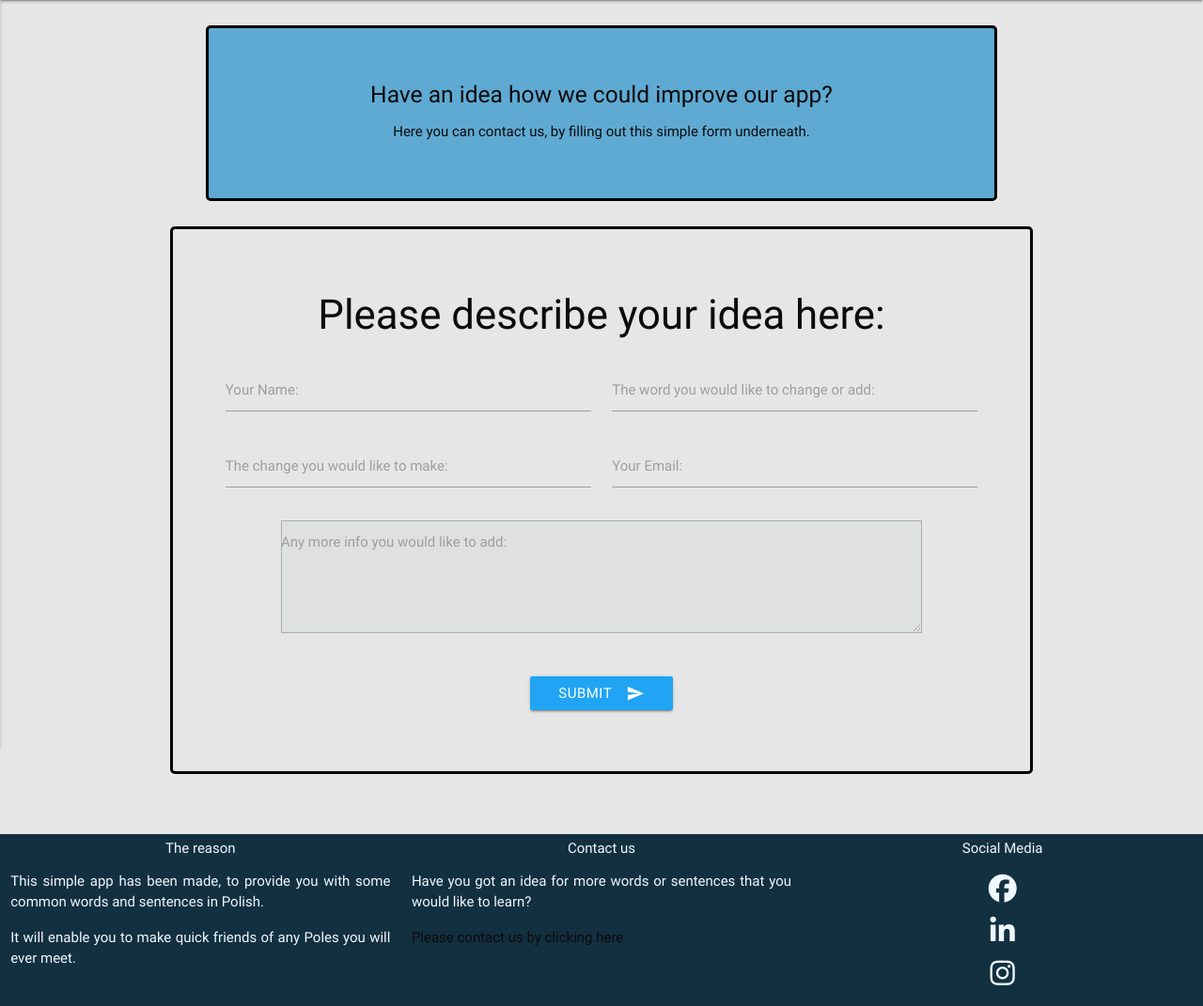
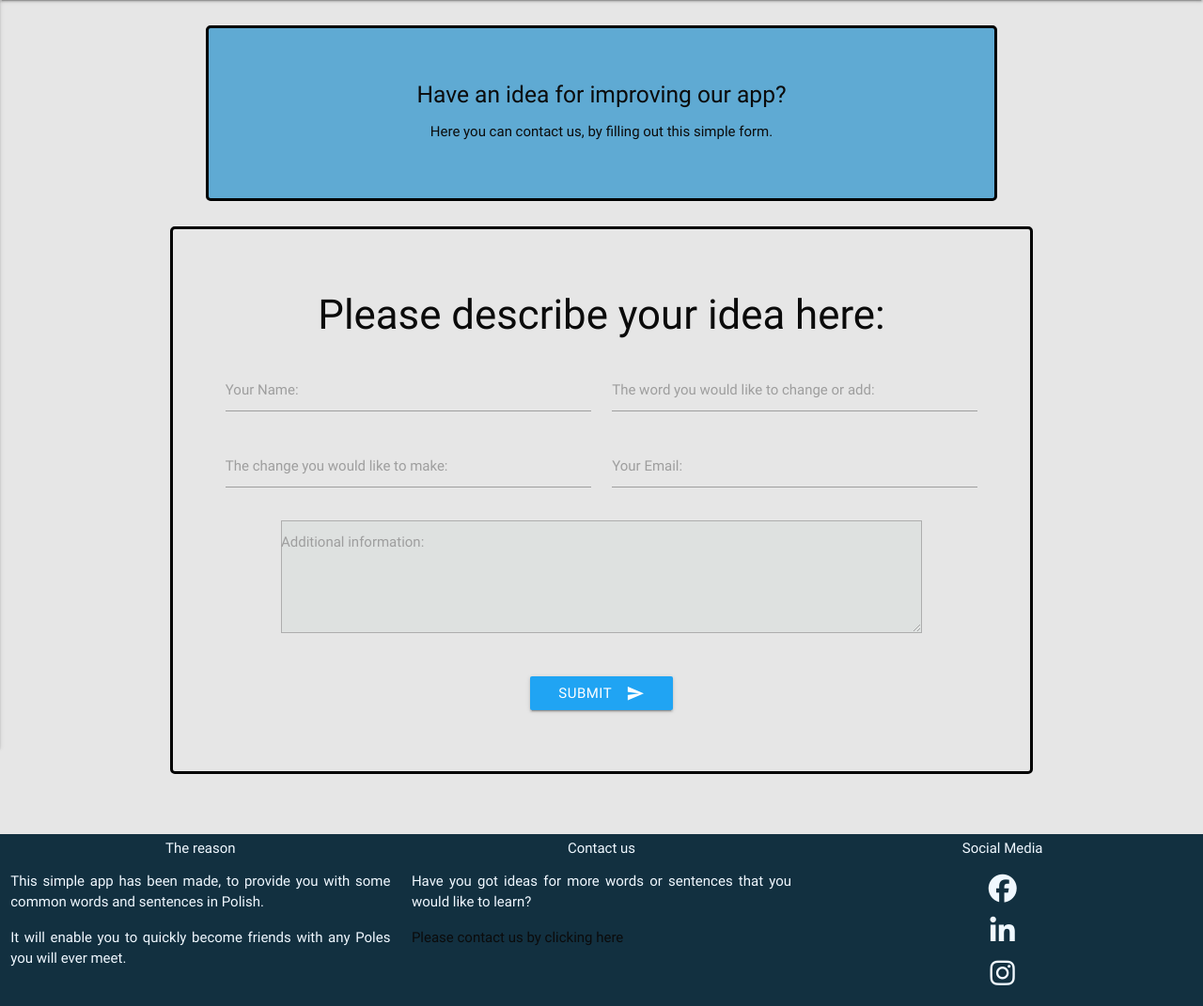
Before and after one commit to MrColorado35/pol_speak, a Flask app: page /contact in a window 1280 px wide. Shown: the part 64-1135 px from the top of the page at 94% size. Run offline with Flask 2, Linux system fonts and the light colour scheme; some libraries are stand-ins or nearby versions; some web fonts are replaced.

Commit message:
proofreading of all texts

```diff
--- a/templates/admin.html
+++ b/templates/admin.html
@@ -1,7 +1,7 @@
 <!-- Admins will be allowed to perform all CRUD actions in our database -->
 {% extends 'base.html' %}
 {% block content %}
-<h3 class="center bg-morenew padding-5 border">Here you can add, delete or edit any word in this app:</h3>
+<h3 class="center bg-morenew padding-5 border">Here you can add, delete or edit words in this app:</h3>
 <ul class="collapsible" data-collapsible="accordion">
    <li>
       <a href="{{url_for('all_words')}}">
--- a/templates/all_words.html
+++ b/templates/all_words.html
@@ -5,7 +5,7 @@
    <div class="col sm12 bg-morenew margin border center ">
       <h4 class="">"With the great power comes great responsibility"</h4>
       <h5 class="">In this section you can see, edit or delete any record in our database.</h5>
-      <p>Please use that great power to make the world a bit better place, instead of destroying hard work of all our emploees for countless hours, while they created it.</p>
+      <p>Please use that great power to make the world a better place, instead of destroying countless hours of hard work of all our emploees.</p>
       <h6 class="padding-bottom ">Well, I don't employ anyone yet and the database is quite small, but one day it will be huge and important <br> and then we are going to need the text above.  </h6>
    </div>
 </div>
--- a/templates/base.html
+++ b/templates/base.html
@@ -59,11 +59,11 @@
             <div class="col s12 m4">
                 <h6 class="center">The reason</h6>
                 <p class="justify">This simple app has been made, to provide you with some common words and sentences in Polish.</p>
-                <p class="justify">It will enable you to make quick friends of any Poles you will ever meet.</p>
+                <p class="justify">It will enable you to quickly become friends with any Poles you will ever meet.</p>
             </div>
             <div class="col s12 m4">
                 <h6 class="center">Contact us</h6>
-                <p class="justify">Have you got an idea for more words or sentences that you would like to learn?</p>
+                <p class="justify">Have you got ideas for more words or sentences that you would like to learn?</p>
                 <a class="letters-black" href="{{url_for('contact')}}">Please contact us by clicking here</a>
             </div>
             <div class="col s12 m4">
--- a/templates/base_student.html
+++ b/templates/base_student.html
@@ -60,12 +60,12 @@
             <div class="col s12 m4">
                 <h6 class="center">The reason</h6>
                 <p class="justify">This simple app has been made, to provide you with some common words and sentences in Polish.</p>
-                <p class="justify">It will enable you to make quick friends of any Poles you will ever meet.</p>
+                <p class="justify">It will enable you to quickly become friends with any Poles you will ever meet.</p>
             </div>
             <!-- The link to contact page is a way for any user to get access to Admin menu. I left it mainly because I'm using it as a path to get back there without restarting whole workspace. I also hope, that people that would like to interfere negatively with my app, will not even think about contacting me. -->
             <div class="col s12 m4">
                 <h6 class="center">Contact us</h6>
-                <p class="justify">Have you got an idea for more words or sentences that you would like to learn?</p>
+                <p class="justify">Have you got ideas for more words or sentences that you would like to learn?</p>
                 <a class="letters-black" href="{{url_for('contact')}}">Please contact us by clicking here</a>
             </div>
             <div class="col s12 m4">
--- a/templates/contact.html
+++ b/templates/contact.html
@@ -9,8 +9,8 @@
    })();
 </script>
 <div class="center margin padding-5 border bg-morenew">
-   <h5>Have an idea how we could improve our app?</h5>
-   <p>Here you can contact us, by filling out this simple form underneath.</p>
+   <h5>Have an idea for improving our app?</h5>
+   <p>Here you can contact us, by filling out this simple form.</p>
 </div>
 <div class="row padding-5 border">
    <h3 class="center">Please describe your idea here:</h3>
@@ -36,7 +36,7 @@
             <div class="col s1"></div>
             <div class="input-field col s10">
                <textarea name="more" id="more" cols="30" rows="10"></textarea>
-               <label for="more">Any more info you would like to add:</label>
+               <label for="more">Additional information:</label>
             </div>
             <div class="col s1"></div>
          </div>
```
